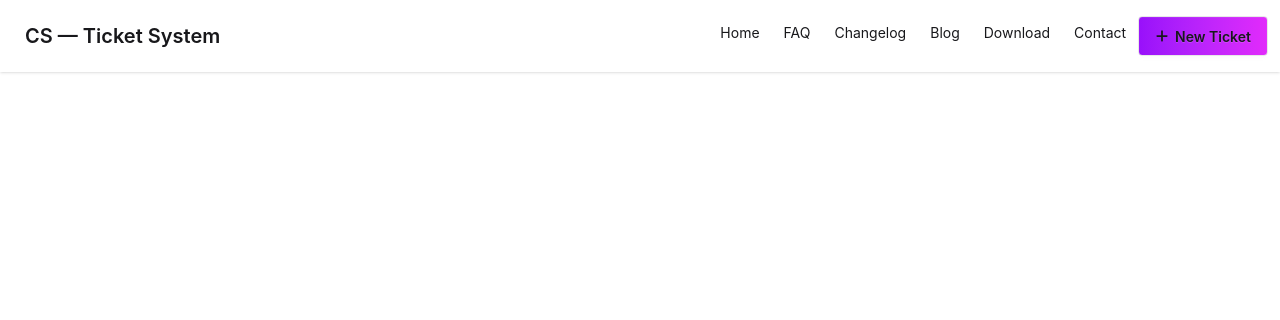
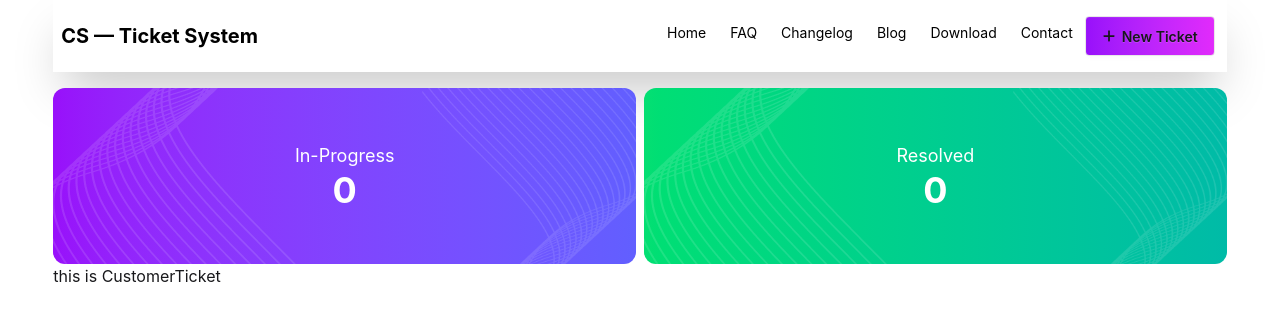
Before and after one commit to Imran2122/sustomer-support-zone, a React (Vite) app: page / in a window 1280 px wide. Shown: the top 320 px of the page. Built offline with nearby package versions, Linux system fonts and the light colour scheme.

Commit message:
add banner page and add loading

```diff
--- /dev/null
+++ b/public/ticket.json
@@ -0,0 +1,137 @@
+[
+  {
+    "id": 1001,
+    "title": "Login Issues - Can't Access Account",
+    "description": "Customer is unable to log in to their account. They've tried resetting their password multiple times but still facing the issue.",
+    "customer": "John Smith",
+    "priority": "High",
+    "status": "Open",
+    "createdAt": "2024-01-15"
+  },
+  {
+    "id": 1002,
+    "title": "Payment Failed - Card Declined",
+    "description": "Customer attempted to pay using Visa ending 1234 but the payment keeps failing despite sufficient balance.",
+    "customer": "Sarah Johnson",
+    "priority": "High",
+    "status": "Open",
+    "createdAt": "2024-01-16"
+  },
+  {
+    "id": 1003,
+    "title": "Unable to Download Invoice",
+    "description": "Customer cannot download their January invoice from the billing section. The download button is unresponsive.",
+    "customer": "Michael Brown",
+    "priority": "Medium",
+    "status": "In-Progress",
+    "createdAt": "2024-01-17"
+  },
+  {
+    "id": 1004,
+    "title": "Incorrect Billing Address",
+    "description": "Customer's billing address shows a different city. They updated it but it still displays the old one.",
+    "customer": "Emily Davis",
+    "priority": "Low",
+    "status": "Open",
+    "createdAt": "2024-01-18"
+  },
+  {
+    "id": 1005,
+    "title": "App Crash on Launch",
+    "description": "Customer reports that the mobile app crashes immediately upon opening on Android 13.",
+    "customer": "David Wilson",
+    "priority": "High",
+    "status": "Open",
+    "createdAt": "2024-01-19"
+  },
+  {
+    "id": 1006,
+    "title": "Refund Not Processed",
+    "description": "Customer requested a refund two weeks ago but has not received the amount yet.",
+    "customer": "Sophia Taylor",
+    "priority": "Medium",
+    "status": "In-Progress",
+    "createdAt": "2024-01-20"
+  },
+  {
+    "id": 1007,
+    "title": "Two-Factor Authentication Issue",
+    "description": "Customer is not receiving 2FA codes on their registered phone number.",
+    "customer": "James Anderson",
+    "priority": "High",
+    "status": "Open",
+    "createdAt": "2024-01-21"
+  },
+  {
+    "id": 1008,
+    "title": "Unable to Update Profile Picture",
+    "description": "Customer tries to upload a new profile picture but gets 'Upload failed' error.",
+    "customer": "Olivia Martinez",
+    "priority": "Low",
+    "status": "Open",
+    "createdAt": "2024-01-22"
+  },
+  {
+    "id": 1009,
+    "title": "Subscription Auto-Renewal",
+    "description": "Customer wants to enable auto-renewal for their subscription but the toggle is disabled.",
+    "customer": "Liam Thomas",
+    "priority": "Medium",
+    "status": "In-Progress",
+    "createdAt": "2024-01-23"
+  },
+  {
+    "id": 1010,
+    "title": "Missing Order Confirmation Email",
+    "description": "Customer placed an order but did not receive a confirmation email even though payment succeeded.",
+    "customer": "Isabella Garcia",
+    "priority": "Medium",
+    "status": "Open",
+    "createdAt": "2024-01-24"
+  },
+  {
+    "id": 1011,
+    "title": "Password Reset Link Expired",
+    "description": "Customer reports that the password reset link expires immediately after clicking.",
+    "customer": "William Harris",
+    "priority": "High",
+    "status": "Open",
+    "createdAt": "2024-01-25"
+  },
+  {
+    "id": 1012,
+    "title": "Order Tracking Not Updating",
+    "description": "Customer tracking page has not updated for 3 days though shipment is in transit.",
+    "customer": "Mia Clark",
+    "priority": "Medium",
+    "status": "In-Progress",
+    "createdAt": "2024-01-26"
+  },
+  {
+    "id": 1013,
+    "title": "Discount Code Not Working",
+    "description": "Customer applied a valid discount code but system says it is invalid.",
+    "customer": "Benjamin Lewis",
+    "priority": "Low",
+    "status": "Open",
+    "createdAt": "2024-01-27"
+  },
+  {
+    "id": 1014,
+    "title": "Account Suspended Unexpectedly",
+    "description": "Customer account was suspended without any warning or notification email.",
+    "customer": "Charlotte Walker",
+    "priority": "High",
+    "status": "Open",
+    "createdAt": "2024-01-28"
+  },
+  {
+    "id": 1015,
+    "title": "Slow Website Performance",
+    "description": "Customer reports that pages are loading very slowly during checkout.",
+    "customer": "Daniel Hall",
+    "priority": "Low",
+    "status": "In-Progress",
+    "createdAt": "2024-01-29"
+  }
+]
--- a/src/App.jsx
+++ b/src/App.jsx
@@ -1,12 +1,22 @@
+import { Suspense } from "react";
 import "./App.css";
+import Banner from "./components/Banner";
+import CustomerTicket from "./components/CustomerTicket";
 import Navbar from "./components/Navbar";
+import Skeleton from "./components/Skeleton";
+const fetchTicketData = fetch("/ticket.json").then((res) => res.json());
 function App() {
   return (
-    <>
-   {/* navbar */}
+    <div className="w-11/12 mx-auto">
+      {/* navbar */}
       <Navbar></Navbar>
-      {/*  */}
-    </>
+      {/* progress and resoolve */}
+      <Banner></Banner>
+      {/* customer ticket */}
+      <Suspense fallback={<Skeleton></Skeleton>}>
+        <CustomerTicket fetchTicketData={fetchTicketData}></CustomerTicket>
+      </Suspense>
+    </div>
   );
 }
 
--- /dev/null
+++ b/src/components/Banner.jsx
@@ -0,0 +1,57 @@
+import React from "react";
+import vector from "../assets/vector1.png";
+
+const Banner = () => {
+  return (
+    <div className="flex mt-4 gap-2">
+      {/* 1st Card start*/}
+      <div className="relative w-full h-44 rounded-xl overflow-hidden flex items-center justify-center text-white">
+
+        <div className="absolute inset-0 bg-gradient-to-r from-purple-600 to-indigo-500"></div>
+
+        {/* Left image */}
+        <img src={vector} alt="design" className="absolute left-0 top-0   " />
+
+        {/* Content */}
+        <div className="relative  text-center">
+          <p className="text-lg">In-Progress</p>
+          <h2 className="text-4xl font-bold">0</h2>
+        </div>
+
+        {/* Right  image */}
+        <img
+          src={vector}
+          alt="design"
+          className="absolute right-0 top-0 h-full  rotate-180 "
+        />
+      </div>
+
+      {/* 1st cart end */}
+
+      {/* 2nd cart start*/}
+      <div className="relative w-full h-44 rounded-xl overflow-hidden flex items-center justify-center text-white">
+        {/* Gradient Background */}
+        <div className="absolute inset-0 bg-gradient-to-r from-green-400 to-teal-500"></div>
+
+        {/* Left image */}
+        <img src={vector} alt="design" className="absolute left-0 top-0   " />
+        {/* content */}
+        <div className="relative text-center">
+          <p className="text-lg">Resolved</p>
+          <h2 className="text-4xl font-bold">0</h2>
+        </div>
+
+        {/* Right image */}
+        <img
+          src={vector}
+          alt="design"
+          className="absolute right-0 top-0 h-full rotate-180"
+        />
+      </div>
+
+      {/* 2nd cart end */}
+    </div>
+  );
+};
+
+export default Banner;
--- /dev/null
+++ b/src/components/CustomerTicket.jsx
@@ -0,0 +1,9 @@
+import React, { use } from "react";
+
+const CustomerTicket = ({ fetchTicketData }) => {
+  const tickets = use(fetchTicketData);
+  console.log(tickets);
+  return <div>this is CustomerTicket</div>;
+};
+
+export default CustomerTicket;
--- a/src/components/Navbar.jsx
+++ b/src/components/Navbar.jsx
@@ -2,9 +2,9 @@ import React from "react";
 import { FaPlus } from "react-icons/fa6";
 const Navbar = () => {
   return (
-    <div className="navbar bg-base-100 shadow-sm">
+    <div className="navbar  bg-white text-black shadow-2xl">
       <div className="flex-1">
-        <a className="btn btn-ghost text-xl">CS — Ticket System</a>
+        <a className=" text-xl font-bold">CS — Ticket System</a>
       </div>
       <div className="flex-none justify-center items-center">
         <ul className="menu menu-horizontal px-1">
--- /dev/null
+++ b/src/components/Skeleton.jsx
@@ -0,0 +1,14 @@
+import React from 'react';
+
+const Skeleton = () => {
+    return (
+        <div className="flex w-52 flex-col gap-4">
+  <div className="skeleton h-32 w-full"></div>
+  <div className="skeleton h-4 w-28"></div>
+  <div className="skeleton h-4 w-full"></div>
+  <div className="skeleton h-4 w-full"></div>
+</div>
+    );
+};
+
+export default Skeleton;
```
Also changed, not shown: src/assets/vector1.png (added).
